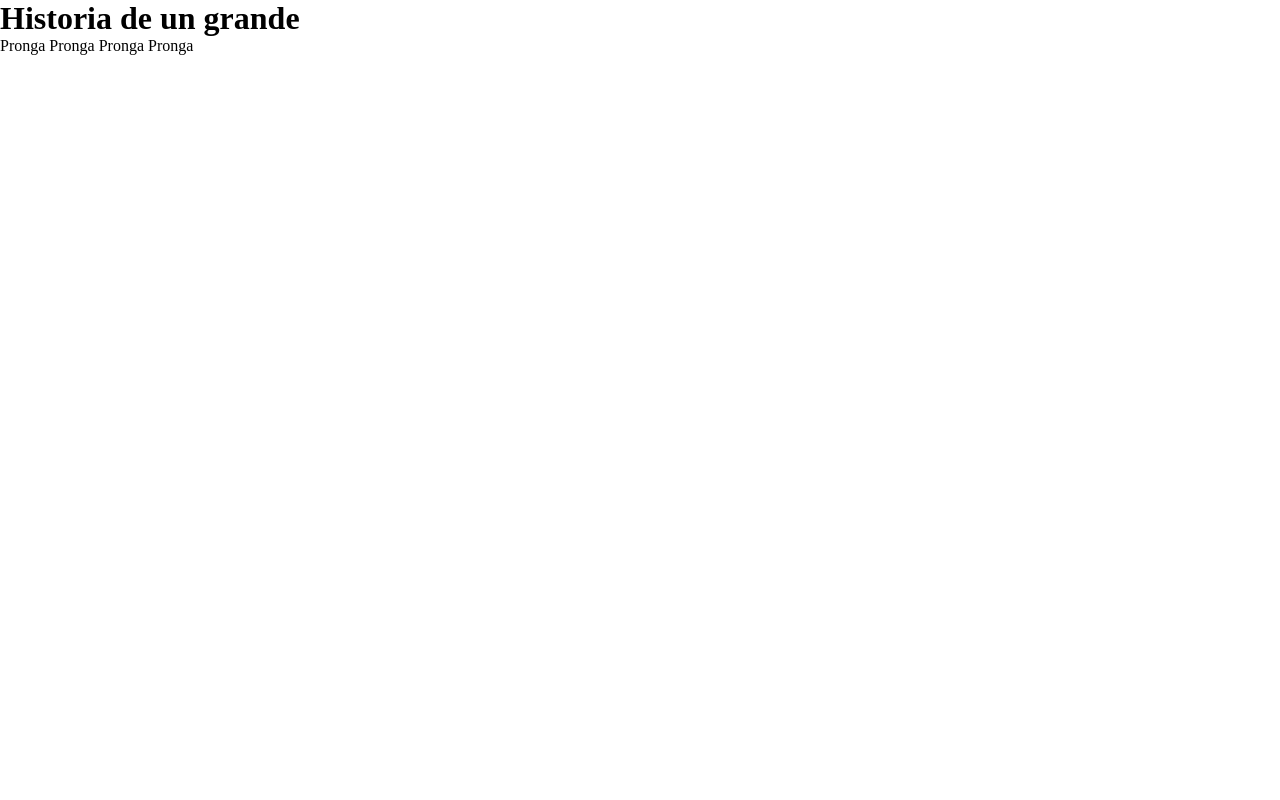
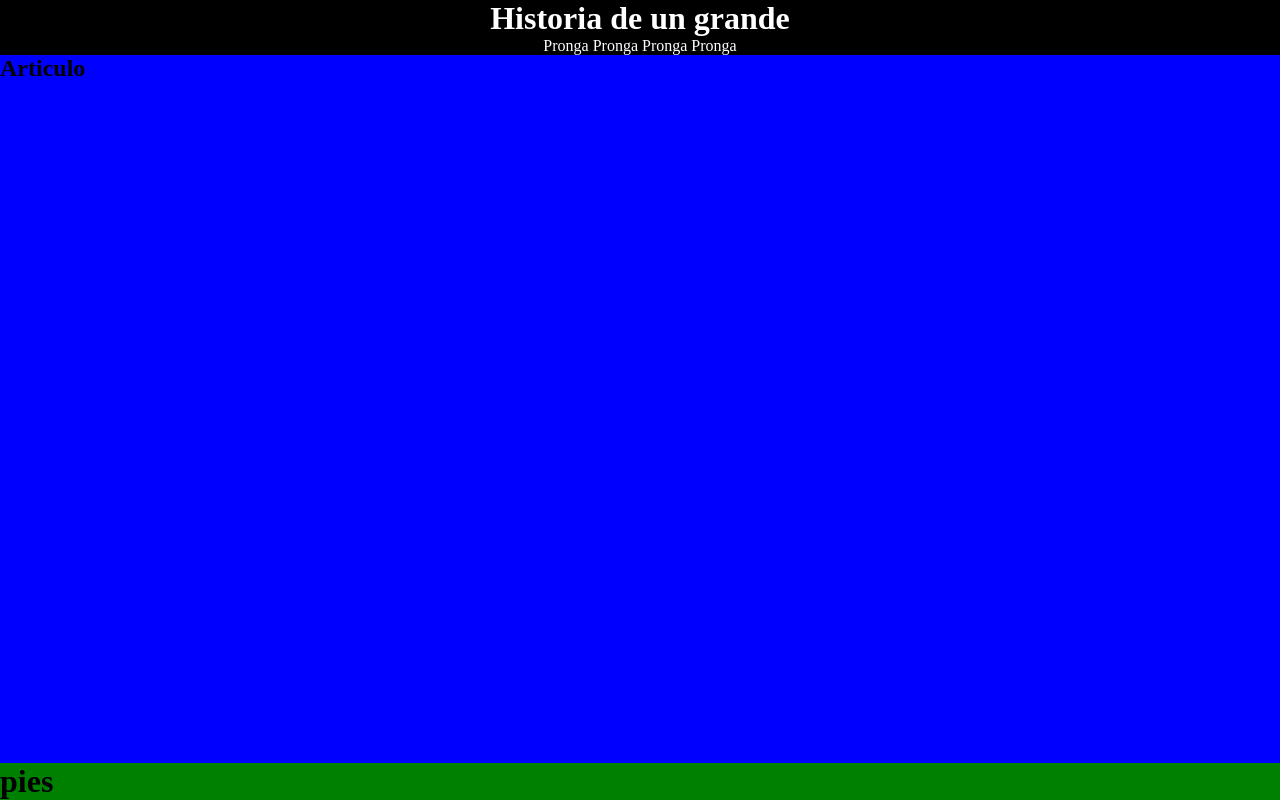
Before and after one commit to JuniorFabricio/TrabajoNavidad, a website built with Parcel: page src/index.html in a window 1280 px wide. Built offline with nearby package versions, Linux system fonts and the light colour scheme.

Commit message:
Mejorando

```diff
--- a/src/css/style.css
+++ b/src/css/style.css
@@ -1,5 +1,31 @@
-*{
-    margin: 0px;
-    padding: 0px;
-    box-sizing: border-box;
+* {
+  margin: 0px;
+  padding: 0px;
+  box-sizing: border-box;
 }
+html,
+body {
+  font-size: 16px;
+}
+
+.bodyss {
+    display: flex;
+    flex-direction: column;
+    height: 100vh;
+  }
+.header {
+  background-color: black;
+  color: white;
+
+  display: flex;
+  flex-direction: column;
+  align-items: center;
+}
+.main {
+  background-color: blue;
+  flex: 1;
+}
+footer {
+  background-color: green;
+
+}
--- a/src/index.html
+++ b/src/index.html
@@ -7,6 +7,7 @@
     <title>Document</title>
   </head>
   <body>
+    <div class="bodyss">
     <div class="header">
       <header>
         <h1>Historia de un grande</h1>
@@ -19,11 +20,19 @@
           <il>Pronga</il>
         </ul>
       </nav>
-      <div class="body">
-        <main></main>
       </div>
-      <footer></footer>
-    </div>
+      <div class="main">
+        <main>
+            <article>
+                <h1>Articulo</h1>
+            </article>
+        </main>
+      </div>
+      <footer>
+        <h1>pies</h1>
+      </footer>
+
+</div>
   </body>
   <script src="js/main.js"></script>
 </html>
```
